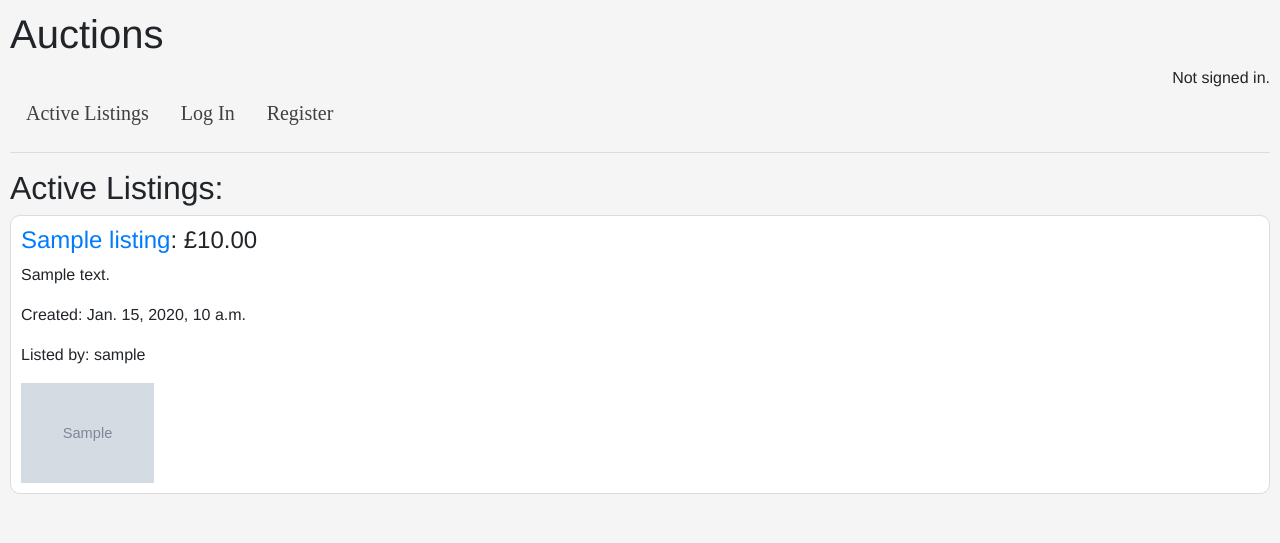
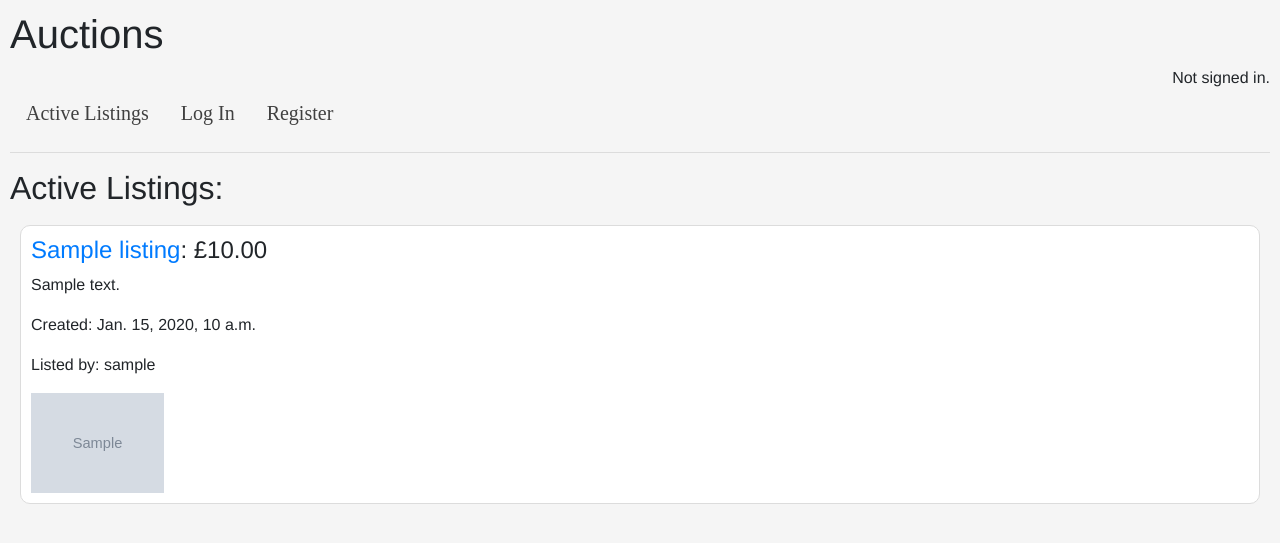
Before and after one commit to languephone/Web50-Commerce, a Django app: page / in a window 1280 px wide. Shown: the top 543 px of the page. Run offline with Django 3.2, Linux system fonts and the light colour scheme; tables that the repository leaves empty hold one stand-in row (values such as "Sample post"); grey boxes marked "Sample" are stand-in pictures; some libraries are stand-ins or nearby versions.

Commit message:
Implement product grid

```diff
--- a/auctions/static/auctions/styles.css
+++ b/auctions/static/auctions/styles.css
@@ -20,10 +20,16 @@ body {
 
 .listing {
     padding: 10px;
-    margin-bottom: 5px;
     border-width: 1px;
     border-color: gainsboro;
     border-style: solid;
     border-radius: 10px;
     background-color: white;
 }
+
+.grid {
+    display: grid;
+    gap: 1rem;
+    grid-template-columns: repeat(auto-fit, minmax(250px, 1fr));
+    padding: 10px;
+}
--- a/auctions/templates/auctions/index.html
+++ b/auctions/templates/auctions/index.html
@@ -2,6 +2,7 @@
 
 {% block body %}
     <h2>Active Listings:</h2>
+    <div class="grid">
     {% for listing in listings %}
         <div class="listing">
             <h4>
@@ -18,4 +19,5 @@
             </a>
         </div>
     {% endfor %}
+    </div>
 {% endblock %}
```
